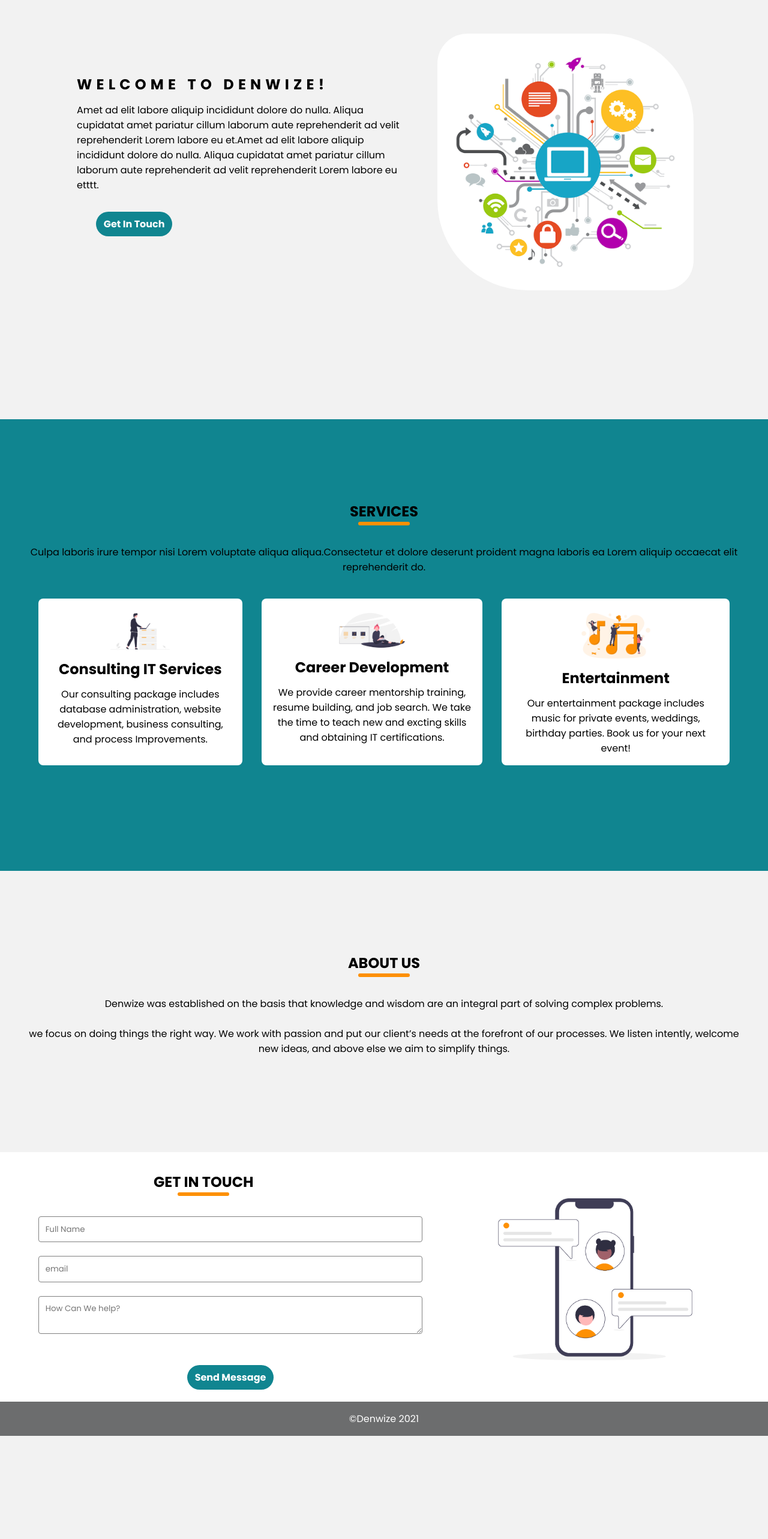
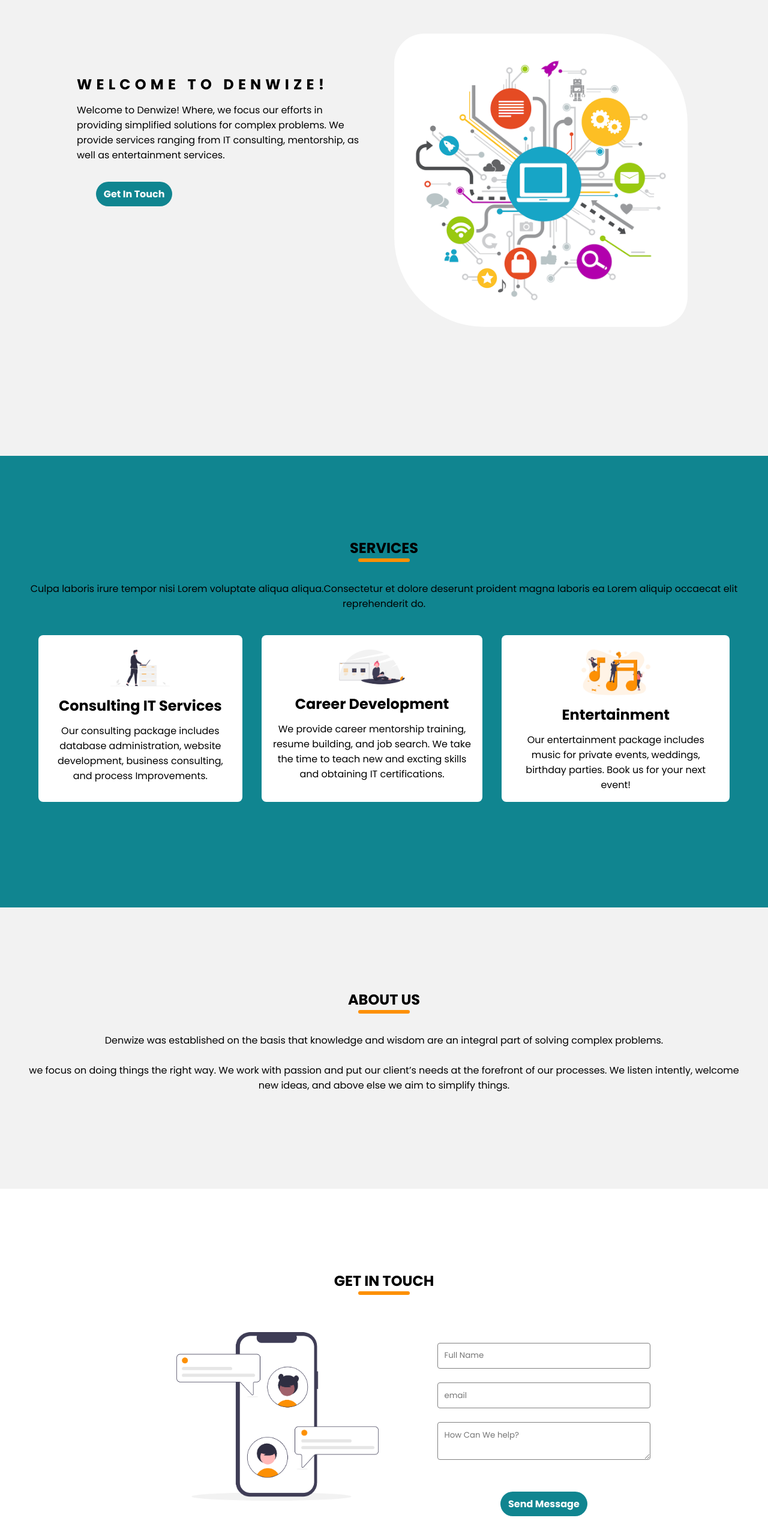
Before and after one commit to gustaveH/denwize2-0, a React (Create React App) app: page / in a window 1280 px wide. Shown: the part 136-2702 px from the top of the page at 60% size. Before the commit the page ends 2530 px from the top, so only its background shows below. Built offline with nearby package versions, Linux system fonts and the light colour scheme.

Commit message:
finished product

```diff
--- a/public/index.html
+++ b/public/index.html
@@ -2,7 +2,7 @@
 <html lang="en">
   <head>
     <meta charset="utf-8" />
-    <link rel="icon" href="%PUBLIC_URL%/favicon.ico" />
+    <link rel="denwize-icon" href="%PUBLIC_URL%/favicon.ico" />
     <meta name="viewport" content="width=device-width, initial-scale=1" />
     <meta name="theme-color" content="#000000" />
     <meta
@@ -26,7 +26,7 @@
       work correctly both with client-side routing and a non-root public URL.
       Learn how to configure a non-root public URL by running `npm run build`.
     -->
-    <title>React App</title>
+    <title>Simplifying Solutions</title>
   </head>
   <body>
     <noscript>You need to enable JavaScript to run this app.</noscript>
--- a/src/App.scss
+++ b/src/App.scss
@@ -320,7 +320,7 @@ section.contact {
     margin: 3em 3em 0 5em;
   }
   .home-image {
-    width: 200%;
+    width: 160%;
     margin-bottom: 3em;
   }
   .left-column {
@@ -330,29 +330,66 @@ section.contact {
     display: flex;
   }
   section.contact {
-    position: relative;
-    height: 100%;
-    padding: 13em;
+    .container {
+      text-align: center;
+      margin: em;
+      display: flex;
+      justify-content: center;
 
-    .get-in-touch {
-      position: absolute;
-      top: 3.5em;
-      left: 16em;
-    }
-    .chat-picture {
-      position: absolute;
-      width: 40%;
-      right: 2em;
-      top: 3em;
-      height: 100%;
-    }
-    .contact-form {
-      position: absolute;
-      margin: 1em;
-      left: 3em;
-      top: 5.7em;
-      width: 50%;
-      bottom: 0;
+      .chat-picture {
+        width: 45%;
+        height: 50%;
+      }
+      .contact-form {
+        margin-top: 3em;
+        width: 30%;
+      }
     }
   }
 }
+// start of djziza
+.dj-ziza {
+  .container {
+    margin-top: -2em;
+  }
+  .dj-logo {
+    width: 40%;
+  }
+  .dj-header {
+    padding: 0.5em;
+    margin-top: 4em;
+  }
+  .dj-links {
+    width: 100%;
+    .spotify,
+    .mixcloud {
+      display: inline;
+      width: 8%;
+      padding: 0em;
+      margin: 0.8em;
+      cursor: pointer;
+    }
+    .listen-links {
+      font-size: 1em;
+    }
+  }
+}
+
+.dj-form {
+  padding: 1.5em;
+  label {
+    display: block;
+    font-size: 1.2em;
+    margin-bottom: 0.5em;
+  }
+  input,
+  textarea {
+    width: 100%;
+    padding: 0.8em;
+    margin-bottom: 1em;
+    border-radius: 0.8em;
+    border: 1px solid var(--grey);
+    box-sizing: border-box;
+  }
+}
+// end of djziza
--- a/src/components/Contact.js
+++ b/src/components/Contact.js
@@ -6,10 +6,10 @@ import chat from '../images/card/chat.png';
 const Contact = () => {
   return (
     <section className='contact' id='/contact'>
+      <div className='get-in-touch'>
+        <HeaderText headerLine='Get in touch' id='contact-text' />
+      </div>
       <div className='container'>
-        <div className='get-in-touch'>
-          <HeaderText headerLine='Get in touch' id='contact-text' />
-        </div>
         <div className='chat-picture'>
           <img src={chat} alt='lets chat' />
         </div>
--- a/src/components/LandingPage.js
+++ b/src/components/LandingPage.js
@@ -11,12 +11,10 @@ const LandingPage = () => {
           <div className='left-column'>
             <h1 className='landing-text'>Welcome to Denwize!</h1>
             <p className='landing-paragraph'>
-              Amet ad elit labore aliquip incididunt dolore do nulla. Aliqua
-              cupidatat amet pariatur cillum laborum aute reprehenderit ad velit
-              reprehenderit Lorem labore eu et.Amet ad elit labore aliquip
-              incididunt dolore do nulla. Aliqua cupidatat amet pariatur cillum
-              laborum aute reprehenderit ad velit reprehenderit Lorem labore eu
-              etttt.
+              Welcome to Denwize! Where, we focus our efforts in providing
+              simplified solutions for complex problems. We provide services
+              ranging from IT consulting, mentorship, as well as entertainment
+              services.
             </p>
             <div className='get-in-touch'>
               <Link to='/contact' smooth={true} duration={1000}>
--- a/src/components/NavLinks.js
+++ /dev/null
@@ -1,28 +0,0 @@
-import React from 'react';
-import { Link } from 'react-scroll';
-import { MenuItems } from './MenuItems';
-
-const NavLinks = () => {
-  return (
-    <>
-      <ul className='links'>
-        {MenuItems.map((item, index) => {
-          return (
-            <li key={index}>
-              <Link
-                className={item.cName}
-                to={item.url}
-                smooth={true}
-                duration={1000}
-              >
-                {item.title}
-              </Link>
-            </li>
-          );
-        })}
-      </ul>
-    </>
-  );
-};
-
-export default NavLinks;
--- a/src/components/Navigation.js
+++ b/src/components/Navigation.js
@@ -1,10 +1,10 @@
 import React from 'react';
 import Button from '../components/Button';
-import { Link } from 'react-router-dom';
+import { Link, animateScroll as scroll } from 'react-scroll';
+import { MenuItems } from './MenuItems';
 import { useState } from 'react';
 import { FaBars, FaTimes } from 'react-icons/fa';
 import logo from '../images/denwize-color.png';
-import NavLinks from './NavLinks';
 
 // import { Link as a } from 'react-scroll';
 
@@ -16,22 +16,41 @@ const Navigation = () => {
   return (
     <div className='navbar'>
       <header className='container-nav'>
-        <Link to='/'>
+        <div onClick={() => scroll.scrollToTop()}>
           <img src={logo} className='image-logo' alt='logo' id='/home' />
-        </Link>
+        </div>
         <Link to='#'>
           <FaBars onClick={showSidebar} className='menu-bars' />
         </Link>
-        <nav className={sidebar ? 'menu active' : 'menu'}>
+        <nav className={sidebar ? 'menu active' : 'menu'} onClick={showSidebar}>
           <Link to='#'>
             <FaTimes className='menu-times' onClick={showSidebar} />
           </Link>
-          <NavLinks />
-          <div className='dj-ziza-btn'>
-            <Link to='/djziza'>
-              <Button message='DJziza' />
-            </Link>
-          </div>
+          <ul className='links'>
+            {MenuItems.map((item, index) => {
+              return (
+                <li key={index}>
+                  <Link
+                    onClick={showSidebar}
+                    className={item.cName}
+                    to={item.url}
+                    smooth={true}
+                    duration={1000}
+                  >
+                    {item.title}
+                  </Link>
+                </li>
+              );
+            })}
+          </ul>
+          <a
+            className='dj-ziza-btn'
+            href='https://www.djziza.com/'
+            target='_blank'
+            rel='noreferrer'
+          >
+            <Button message='DJziza' />
+          </a>
         </nav>
       </header>
     </div>
```
Also changed, not shown: 1 other file (tests, documents, lock files or other folders).
